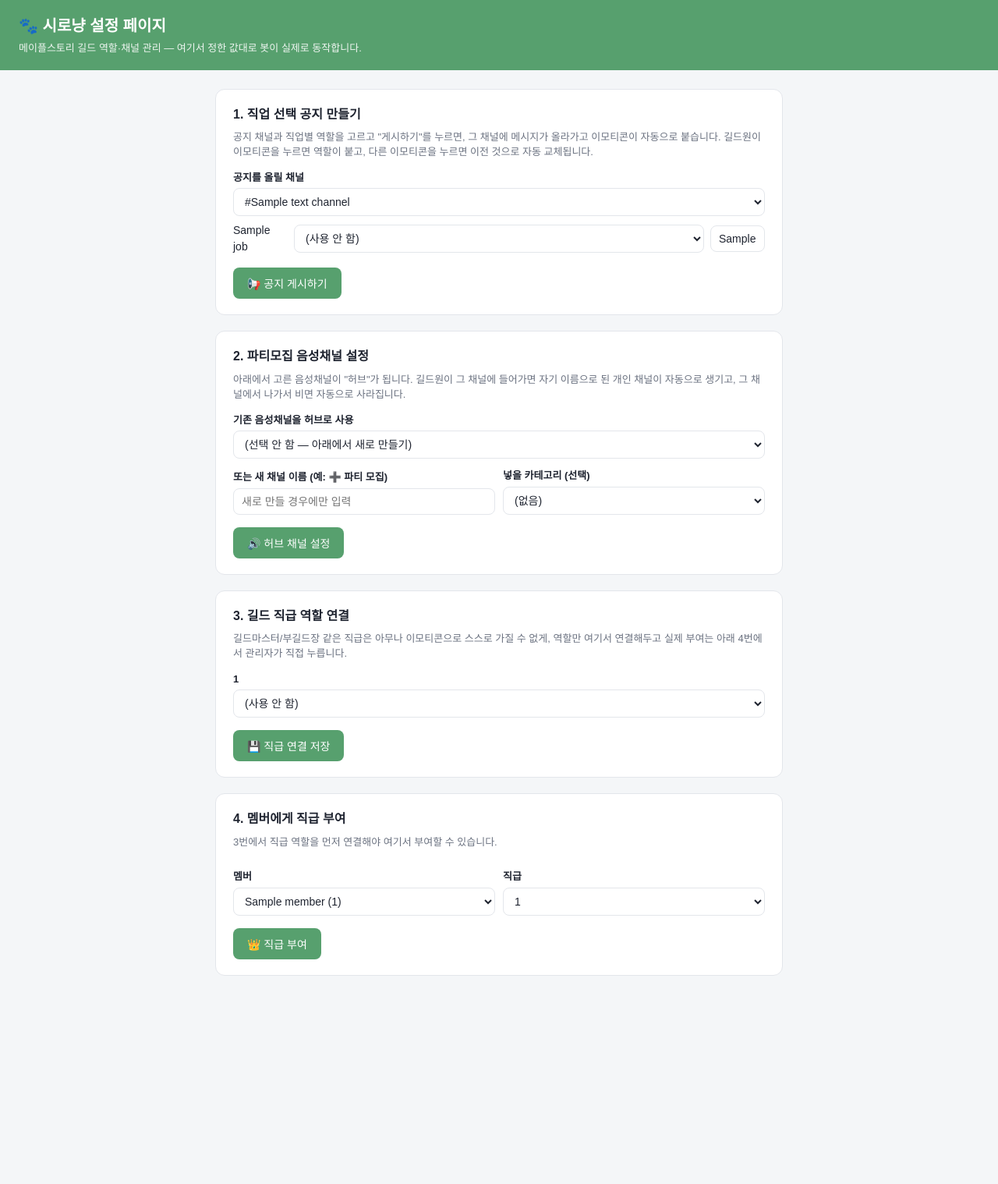
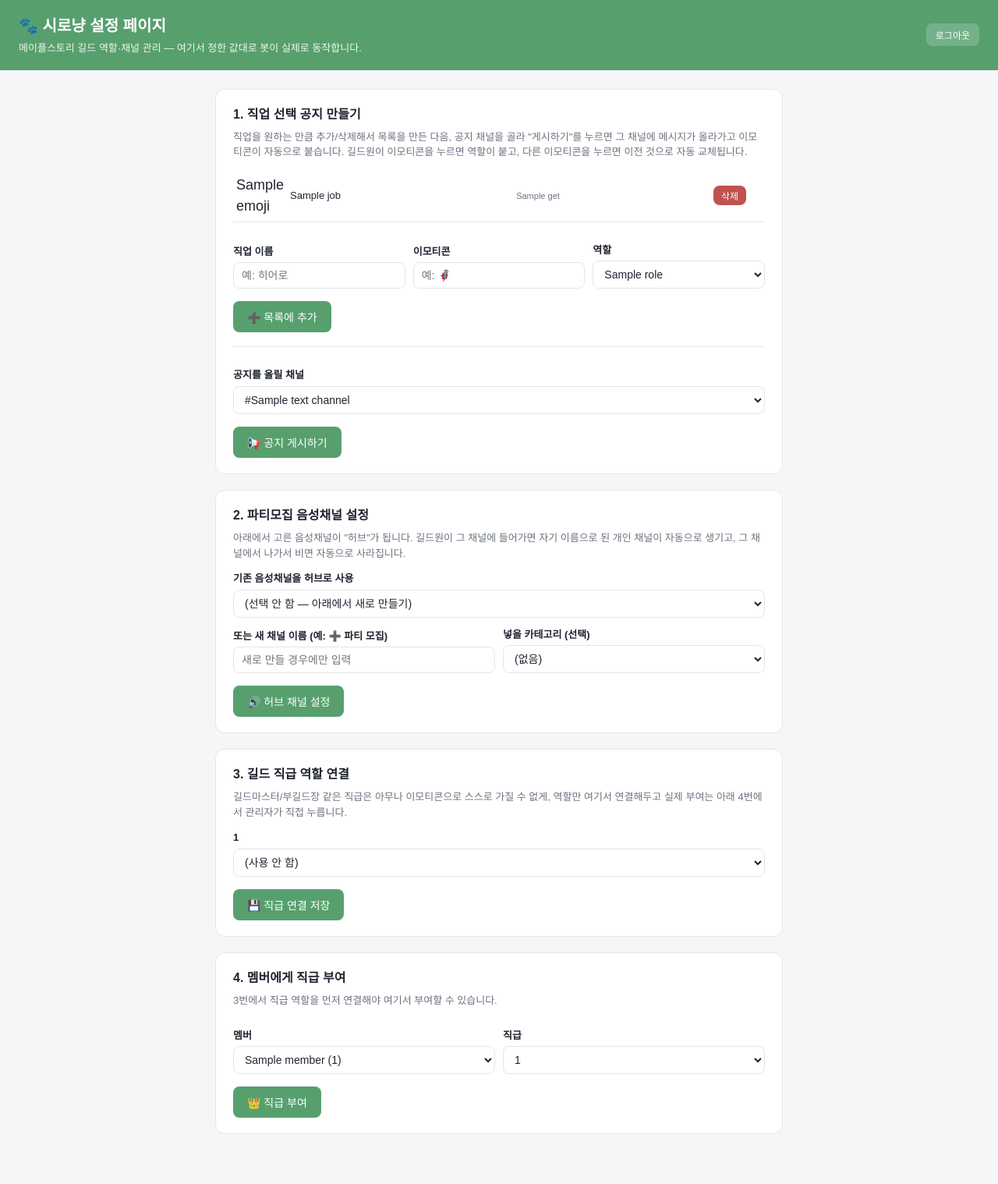
Before and after one commit to SirohaKR/Siro_bot, a Flask app: template web/templates/settings.html in a window 1280 px wide. Shown: the whole page at 78% size. Before the commit the page ends 1251 px from the top, so only its background shows below. Run offline with Flask 3, Linux system fonts and the light colour scheme; the visitor is signed in with stand-in values (Sample User, id 1); the template is opened without the code that fills it: most values are stand-ins (such as "Sample title", 1, 10 or a date in 2020).

Commit message:
설정 페이지 로그인 방식 변경 + 직업 목록 추가/삭제 기능
- URL에 ?token=을 붙이는 방식 대신, 진짜 로그인 페이지(비밀번호 입력)로 변경.
  헤더에 로그아웃 버튼도 추가.
- 직업 5개 고정 입력폼 대신, 직업을 원하는 만큼 추가/삭제할 수 있는 목록으로 변경
  (job_list에 저장). 메이플 직업이 5대 직업 외에도 다양해서 필요.
- /설정 명령어와 README도 새 로그인 방식에 맞게 업데이트.

Co-Authored-By: Claude Sonnet 5 <noreply@anthropic.com>

```diff
--- a/web/app.py
+++ b/web/app.py
@@ -13,17 +13,17 @@
 data/settings.json에 저장된다. 실행 중인 봇(main.py)이 그 값을 계속 읽어서 실제 동작
 (이모지 반응 감지 -> 역할 부여, 허브 채널 입장 -> 개인 채널 생성)을 수행한다.
 
-인증은 OAuth 없이 "비밀 토큰 링크" 방식이다: 처음 접속할 때 주소 끝에
-`?token=<WEB_ADMIN_TOKEN>`을 붙이면 로그인되고, 이후에는 브라우저 세션 쿠키로 유지된다.
+인증은 로그인 페이지(비밀번호 입력) 방식이다. 주소 자체에는 비밀 값이 없고,
+처음 접속하면 /login으로 보내져서 WEB_ADMIN_TOKEN 값을 비밀번호로 입력해야 들어갈 수
+있다. 한 번 입력하면 브라우저 세션 쿠키로 로그인 상태가 유지된다.
 """
 from __future__ import annotations
 
 import os
 import sys
-from urllib.parse import urlencode
 
 from dotenv import load_dotenv
-from flask import Flask, abort, redirect, render_template, request, session, url_for
+from flask import Flask, redirect, render_template, request, session, url_for
 
 # "python web/app.py"로 실행하면 파이썬이 기본적으로 web/ 폴더만 찾다보니, 한 단계
 # 위에 있는 core/ 폴더(core/discord_api.py, core/settings_store.py)를 못 찾아서
@@ -43,15 +43,6 @@ app.secret_key = os.getenv("FLASK_SECRET_KEY") or os.urandom(24)
 if not WEB_ADMIN_TOKEN:
     print("⚠️ [WARN] WEB_ADMIN_TOKEN이 설정되지 않았습니다. 아무도 로그인할 수 없습니다 (.env 확인).")
 
-# 메이플스토리 5대 직업군과 기본 이모지. 직업 종류를 바꾸고 싶으면 여기만 고치면 된다.
-DEFAULT_JOB_EMOJIS = {
-    "전사": "⚔️",
-    "마법사": "🔮",
-    "궁수": "🏹",
-    "도적": "🗡️",
-    "해적": "🏴‍☠️",
-}
-
 # 길드 직급 목록 (위쪽일수록 높은 직급). 이모지로 셀프 지급하면 아무나 "길드마스터"를
 # 누를 수 있게 되므로, 직급은 아래 멤버 목록에서 관리자가 직접 눌러서만 부여한다.
 GUILD_RANKS = ["길드마스터", "부길드장", "길드원", "신입길드원"]
@@ -59,25 +50,27 @@ GUILD_RANKS = ["길드마스터", "부길드장", "길드원", "신입길드원"
 
 @app.before_request
 def require_auth():
-    if request.endpoint == "static":
+    if request.endpoint in ("static", "login"):
         return None
-
     if session.get("authed"):
         return None
-
-    token = request.args.get("token")
-    if WEB_ADMIN_TOKEN and token == WEB_ADMIN_TOKEN:
-        session["authed"] = True
-        remaining = {k: v for k, v in request.args.items() if k != "token"}
-        query = f"?{urlencode(remaining)}" if remaining else ""
-        return redirect(request.path + query)
-
-    abort(403)
+    return redirect(url_for("login", next=request.path))
 
 
-@app.errorhandler(403)
-def forbidden(_e):
-    return "접근 권한이 없습니다. 올바른 링크(토큰 포함)로 접속해주세요.", 403
+@app.route("/login", methods=["GET", "POST"])
+def login():
+    if request.method == "POST":
+        if WEB_ADMIN_TOKEN and request.form.get("password") == WEB_ADMIN_TOKEN:
+            session["authed"] = True
+            return redirect(request.args.get("next") or url_for("index"))
+        return render_template("login.html", error=True)
+    return render_template("login.html", error=False)
+
+
+@app.route("/logout", methods=["POST"])
+def logout():
+    session.clear()
+    return redirect(url_for("login"))
 
 
 @app.route("/")
@@ -96,6 +89,7 @@ def _load_guild_context(guild_id: int) -> dict:
     settings = settings_store.get_guild_settings(guild_id)
     rank_role_ids: dict = settings.get("rank_role_ids", {})
     role_id_to_rank = {str(role_id): rank for rank, role_id in rank_role_ids.items()}
+    roles_by_id = {int(r["id"]): r["name"] for r in roles}
 
     members = []
     for m in members_raw:
@@ -111,22 +105,17 @@ def _load_guild_context(guild_id: int) -> dict:
             }
         )
 
-    # 템플릿에서 "이 직업은 이미 어떤 역할/이모지로 저장되어 있는지" 바로 꺼내 쓰도록 미리 정리.
-    job_current = {}
-    for emoji, entry in (settings.get("job_roles", {}).get("emoji_to_role") or {}).items():
-        job_current[entry["label"]] = {"role_id": entry["role_id"], "emoji": emoji}
-
     return {
         "guild_id": guild_id,
         "text_channels": [c for c in channels if c["type"] == 0],
         "voice_channels": [c for c in channels if c["type"] == 2],
         "categories": [c for c in channels if c["type"] == 4],
         "roles": roles,
+        "roles_by_id": roles_by_id,
         "members": sorted(members, key=lambda m: m["name"].lower()),
         "settings": settings,
-        "default_job_emojis": DEFAULT_JOB_EMOJIS,
+        "job_list": settings.get("job_list", []),
         "guild_ranks": GUILD_RANKS,
-        "job_current": job_current,
         "rank_role_ids": rank_role_ids,
     }
 
@@ -136,19 +125,51 @@ def guild_page(guild_id):
     return render_template("settings.html", **_load_guild_context(guild_id))
 
 
+@app.route("/guild/<int:guild_id>/jobs/add", methods=["POST"])
+def add_job(guild_id):
+    """직업 목록에 한 줄 추가한다 (직업 이름 + 이모지 + 역할). 개수 제한 없음."""
+    label = (request.form.get("label") or "").strip()
+    emoji = (request.form.get("emoji") or "").strip()
+    role_id = request.form.get("role_id")
+
+    if label and emoji and role_id:
+        settings = settings_store.get_guild_settings(guild_id)
+        job_list = settings.get("job_list", [])
+        job_list.append({"label": label, "emoji": emoji, "role_id": int(role_id)})
+        settings_store.update_guild_settings(guild_id, job_list=job_list)
+
+    return redirect(url_for("guild_page", guild_id=guild_id))
+
+
+@app.route("/guild/<int:guild_id>/jobs/delete", methods=["POST"])
+def delete_job(guild_id):
+    """직업 목록에서 한 줄을 뺀다."""
+    index = request.form.get("index", type=int)
+    settings = settings_store.get_guild_settings(guild_id)
+    job_list = settings.get("job_list", [])
+
+    if index is not None and 0 <= index < len(job_list):
+        job_list.pop(index)
+        settings_store.update_guild_settings(guild_id, job_list=job_list)
+
+    return redirect(url_for("guild_page", guild_id=guild_id))
+
+
 @app.route("/guild/<int:guild_id>/job-roles", methods=["POST"])
 def post_job_roles(guild_id):
+    """지금까지 추가해둔 직업 목록으로 실제 공지 메시지를 올리고 이모지를 붙인다."""
     channel_id = int(request.form["channel_id"])
+    settings = settings_store.get_guild_settings(guild_id)
+    job_list = settings.get("job_list", [])
+
+    if not job_list:
+        return redirect(url_for("guild_page", guild_id=guild_id))
 
     emoji_to_role = {}
     lines = []
-    for job in DEFAULT_JOB_EMOJIS:
-        role_id = request.form.get(f"role_{job}")
-        if not role_id:
-            continue  # 관리자가 해당 직업 역할을 아직 안 골랐으면 건너뛴다.
-        emoji = (request.form.get(f"emoji_{job}") or DEFAULT_JOB_EMOJIS[job]).strip()
-        emoji_to_role[emoji] = {"role_id": int(role_id), "label": job}
-        lines.append(f"{emoji}  {job}")
+    for job in job_list:
+        emoji_to_role[job["emoji"]] = {"role_id": job["role_id"], "label": job["label"]}
+        lines.append(f"{job['emoji']}  {job['label']}")
 
     embed = {
         "title": "🍁 직업을 선택해주세요",
--- a/web/templates/base.html
+++ b/web/templates/base.html
@@ -27,9 +27,21 @@
       background: var(--accent);
       color: white;
       padding: 18px 24px;
+      display: flex;
+      justify-content: space-between;
+      align-items: center;
+      gap: 12px;
     }
     header h1 { margin: 0; font-size: 20px; }
     header p { margin: 4px 0 0; font-size: 13px; opacity: 0.9; }
+    header form button {
+      margin-top: 0;
+      background: rgba(255, 255, 255, 0.18);
+      font-size: 12px;
+      padding: 6px 12px;
+      white-space: nowrap;
+    }
+    header form button:hover { background: rgba(255, 255, 255, 0.3); }
     main {
       max-width: 760px;
       margin: 24px auto 64px;
@@ -87,8 +99,15 @@
 </head>
 <body>
   <header>
-    <h1>🐾 시로냥 설정 페이지</h1>
-    <p>메이플스토리 길드 역할·채널 관리 — 여기서 정한 값대로 봇이 실제로 동작합니다.</p>
+    <div>
+      <h1>🐾 시로냥 설정 페이지</h1>
+      <p>메이플스토리 길드 역할·채널 관리 — 여기서 정한 값대로 봇이 실제로 동작합니다.</p>
+    </div>
+    {% if session.get('authed') %}
+    <form method="post" action="{{ url_for('logout') }}">
+      <button type="submit">로그아웃</button>
+    </form>
+    {% endif %}
   </header>
   <main>
     {% block content %}{% endblock %}
--- a/web/templates/settings.html
+++ b/web/templates/settings.html
@@ -5,32 +5,59 @@
 <div class="card">
   <h2>1. 직업 선택 공지 만들기</h2>
   <p class="desc">
-    공지 채널과 직업별 역할을 고르고 "게시하기"를 누르면, 그 채널에 메시지가 올라가고
-    이모티콘이 자동으로 붙습니다. 길드원이 이모티콘을 누르면 역할이 붙고, 다른 이모티콘을
-    누르면 이전 것으로 자동 교체됩니다.
+    직업을 원하는 만큼 추가/삭제해서 목록을 만든 다음, 공지 채널을 골라 "게시하기"를
+    누르면 그 채널에 메시지가 올라가고 이모티콘이 자동으로 붙습니다. 길드원이 이모티콘을
+    누르면 역할이 붙고, 다른 이모티콘을 누르면 이전 것으로 자동 교체됩니다.
   </p>
-  <form method="post" action="{{ url_for('post_job_roles', guild_id=guild_id) }}">
+
+  <table>
+    {% for job in job_list %}
+    <tr>
+      <td style="width:36px;font-size:18px;">{{ job.emoji }}</td>
+      <td>{{ job.label }}</td>
+      <td class="tag">{{ roles_by_id.get(job.role_id, '(삭제된 역할)') }}</td>
+      <td style="width:70px;">
+        <form method="post" action="{{ url_for('delete_job', guild_id=guild_id) }}">
+          <input type="hidden" name="index" value="{{ loop.index0 }}">
+          <button type="submit" style="margin:0;background:#c0524f;padding:4px 10px;font-size:12px;">삭제</button>
+        </form>
+      </td>
+    </tr>
+    {% else %}
+    <tr><td colspan="4" class="tag">아직 추가된 직업이 없습니다. 아래에서 하나씩 추가해주세요.</td></tr>
+    {% endfor %}
+  </table>
+
+  <form method="post" action="{{ url_for('add_job', guild_id=guild_id) }}" style="margin-top:14px;">
+    <div class="row">
+      <div>
+        <label>직업 이름</label>
+        <input type="text" name="label" placeholder="예: 히어로" required>
+      </div>
+      <div>
+        <label>이모티콘</label>
+        <input type="text" name="emoji" placeholder="예: 🦸" required>
+      </div>
+      <div>
+        <label>역할</label>
+        <select name="role_id" required>
+          {% for r in roles %}
+          <option value="{{ r.id }}">{{ r.name }}</option>
+          {% endfor %}
+        </select>
+      </div>
+    </div>
+    <button type="submit">➕ 목록에 추가</button>
+  </form>
+
+  <form method="post" action="{{ url_for('post_job_roles', guild_id=guild_id) }}" style="margin-top:18px;border-top:1px solid var(--border);padding-top:14px;">
     <label>공지를 올릴 채널</label>
     <select name="channel_id" required>
       {% for c in text_channels %}
       <option value="{{ c.id }}" {% if settings.announcement_channel_id == c.id|int %}selected{% endif %}>#{{ c.name }}</option>
       {% endfor %}
     </select>
-
-    {% for job, default_emoji in default_job_emojis.items() %}
-    <div class="job-row">
-      <span>{{ job }}</span>
-      <select name="role_{{ job }}">
-        <option value="">(사용 안 함)</option>
-        {% for r in roles %}
-        <option value="{{ r.id }}" {% if job_current.get(job) and job_current[job].role_id == r.id|int %}selected{% endif %}>{{ r.name }}</option>
-        {% endfor %}
-      </select>
-      <input type="text" name="emoji_{{ job }}" value="{{ job_current.get(job).emoji if job_current.get(job) else default_emoji }}">
-    </div>
-    {% endfor %}
-
-    <button type="submit">📢 공지 게시하기</button>
+    <button type="submit" {% if not job_list %}disabled{% endif %}>📢 공지 게시하기</button>
   </form>
 </div>
 
```
Also changed, not shown: cogs/info.py (+4 -6 lines), web/templates/login.html (added, +16 -0 lines), README.md.
